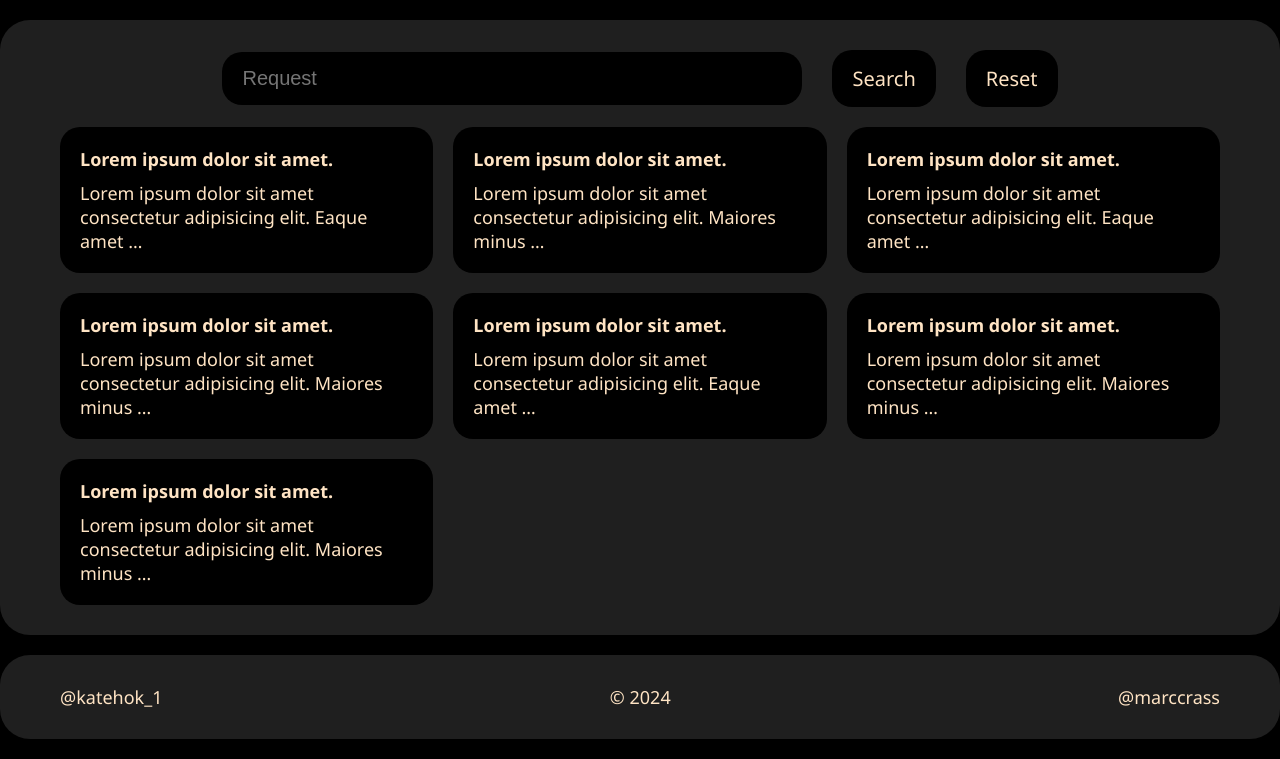
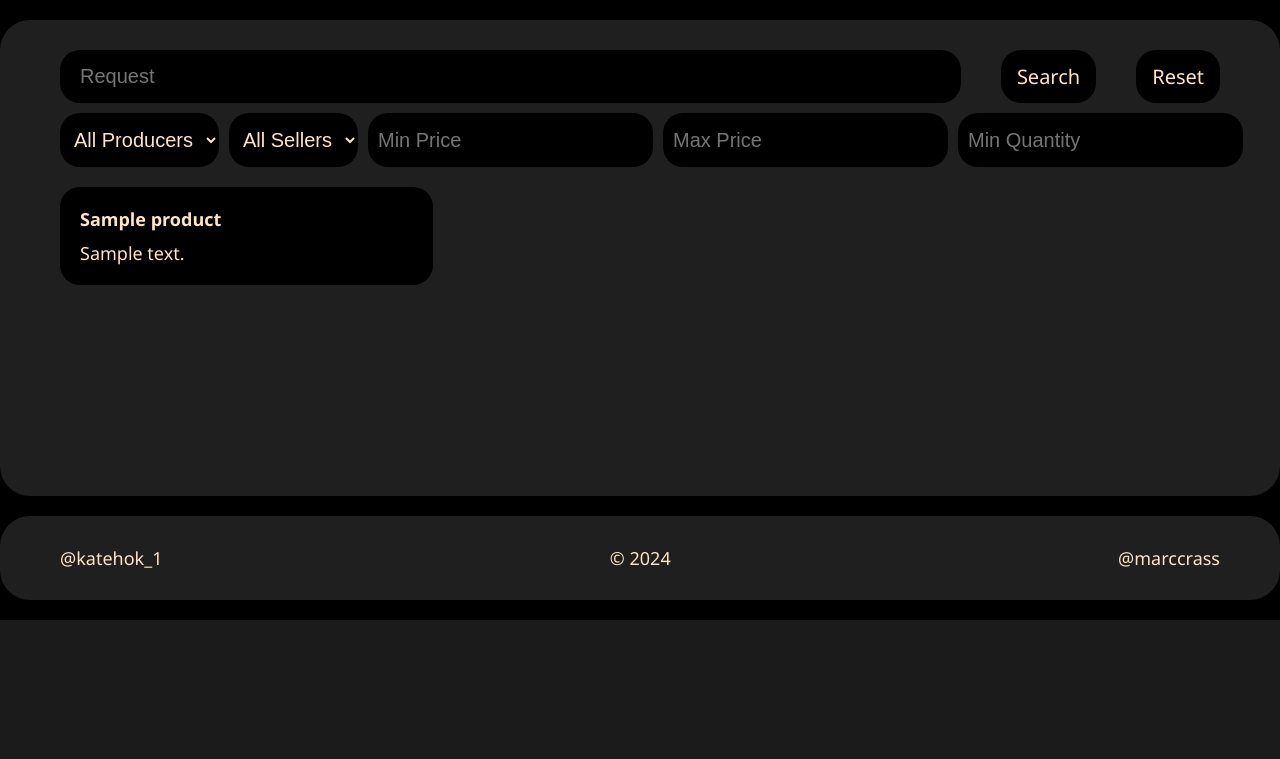
Before and after one commit to Krollbotid/Kroll-Katehok-backend, a Django app: page /catalog/ in a window 1280 px wide. Shown: the part 180-939 px from the top of the page. After the commit the page ends 800 px from the top, so only its background shows below. Run offline with Django 5.2, Linux system fonts and the light colour scheme; tables that the repository leaves empty hold one stand-in row (values such as "Sample post").

Commit message:
Added: searcher, filter

```diff
--- a/project/goods_catalog/catalog/static/css/main.css
+++ b/project/goods_catalog/catalog/static/css/main.css
@@ -102,11 +102,17 @@
     flex-grow: 1;
 }
 
+/* Поисковая форма */
 .search-form {
     display: flex;
-    align-items: center;
-    justify-content: center;
+    flex-direction: column;  /* Элементы формы будут располагаться в две строки */
+    gap: 10px;
     margin-bottom: 20px;
+}
+
+.search-row, .filter-row {
+    display: flex;
+    gap: 10px;  /* Отступы между элементами в строке */
 }
 
 .search-form-item {
@@ -124,7 +130,23 @@
 }
 
 .request {
-    width: 50%;
+    flex: 2;
+    width: 100%;
+}
+
+.filter-form-item {
+    flex: 1;
+    font-size: 20px;
+    background-color: black;
+    color: bisque;
+    padding: 15px 10px;
+    border: none;
+    border-radius: 20px;
+}
+
+button.search-form-item.btn {
+    flex: 0 0 auto;
+    padding: 0.5rem 1rem;
 }
 
 .cards {
--- a/project/goods_catalog/catalog/templates/catalog/catalog.html
+++ b/project/goods_catalog/catalog/templates/catalog/catalog.html
@@ -1,18 +1,62 @@
 {% extends "catalog/base.html" %}
 
 {% block main_content %}
-<form action="" class="search-form">
-    <input type="text" name="request" id="request" class="search-form-item request" placeholder="Request" required>
-    <button type="submit" class="search-form-item btn txt">Search</button>
-    <button type="reset" class="search-form-item btn txt">Reset</button>
+<form class="search-form" action="{% url 'catalog' %}" method="get">
+    <!-- Первая строка: поле поиска и кнопки -->
+    <div class="search-row">
+        <input type="text" name="query" id="request" class="search-form-item request" placeholder="Request" value="{{ request.GET.query }}">
+        <button type="submit" class="search-form-item btn txt">Search</button>
+        <button type="button" onclick="resetFilters()" class="search-form-item btn txt">Reset</button>
+    </div>
+
+    <!-- Вторая строка: фильтры по цене, количеству, производителю и продавцу -->
+    <div class="filter-row">
+        <select name="producer" id="producer" class="filter-form-item">
+            <option value="">All Producers</option>
+            {% for producer in producers %}
+                <option value="{{ producer.id }}" {% if producer.id|stringformat:"s" == request.GET.producer %}selected{% endif %}>
+                    {{ producer.full_name }}
+                </option>
+            {% endfor %}
+        </select>
+
+        <select name="seller" id="seller" class="filter-form-item">
+            <option value="">All Sellers</option>
+            {% for seller in sellers %}
+                <option value="{{ seller.id }}" {% if seller.id|stringformat:"s" == request.GET.seller %}selected{% endif %}>
+                    {{ seller.login }}
+                </option>
+            {% endfor %}
+        </select>
+
+        <input type="number" name="min_price" step="0.01" placeholder="Min Price" class="filter-form-item" value="{{ request.GET.min_price }}">
+        <input type="number" name="max_price" step="0.01" placeholder="Max Price" class="filter-form-item" value="{{ request.GET.max_price }}">
+        <input type="number" name="min_quantity" placeholder="Min Quantity" class="filter-form-item" value="{{ request.GET.min_quantity }}">
+    </div>
 </form>
 
 <container class="cards">
     {% for card in cards %}
-    <a href="/product/{{ card.id }}" class="card">
+    <a href="{% url 'product' card.id %}" class="card">
         <h4 class="card-item txt">{{ card.short_name }}</h4>
         <p class="card-item txt">{{ card.description|truncatewords:10 }}</p>
     </a>
+    {% empty %}
+        <p class="txt">Товары не найдены.</p>
     {% endfor %}
 </container>
+
+<script>
+    function resetFilters() {
+        // Устанавливаем значения по умолчанию для селектов
+        document.getElementById('producer').selectedIndex = 0; // Устанавливаем "All Producers"
+        document.getElementById('seller').selectedIndex = 0;   // Устанавливаем "All Sellers"
+
+        // Сбрасываем текстовые поля
+        document.getElementById('request').value = ''; // Поле поиска
+        document.querySelector('input[name="min_price"]').value = ''; // Минимальная цена
+        document.querySelector('input[name="max_price"]').value = ''; // Максимальная цена
+        document.querySelector('input[name="min_quantity"]').value = ''; // Минимальное количество
+    }
+</script>
 {% endblock %}
--- a/project/goods_catalog/catalog/templates/catalog/product.html
+++ b/project/goods_catalog/catalog/templates/catalog/product.html
@@ -4,8 +4,8 @@
 <container class="product">
     <h1 class='txt'>Full name: {{ product.full_name }}</h1>
     <h3 class='txt'>Short name: {{ product.short_name }}</h3>
-    <h6 class='txt'>Seller: {{ product.seller }}</h6>
-    <h6 class='txt'>Producer: {{ product.producer }}</h6>
+    <h6 class='txt'>Seller: {{ product.seller_id.login }}</h6>
+    <h6 class='txt'>Producer: {{ product.producer_id.full_name }}</h6>
     <p class='txt'>Description: {{ product.description }}</p>
     <p class='txt'>Quantity: {{ product.quantity }}</p>
     <p class='txt'>Price: {{ product.price }}</p>
--- a/project/goods_catalog/catalog/views.py
+++ b/project/goods_catalog/catalog/views.py
@@ -1,4 +1,6 @@
-from django.shortcuts import render
+from django.shortcuts import render, get_object_or_404
+from django.db.models import Q
+from .models import Product, Producer, User  # предполагается, что эти модели уже подключены
 from django.http import HttpResponse
 
 # TMP
@@ -40,31 +42,57 @@ cards = [
     },
 ]
 
-# TMP
-item = {
-    'id': 324,
-    'seller': 'Ilya',
-    'producer': 'Basynya',
-    'full_name': 'Lorem ipsum dolor sit amet. Lorem ipsum dolor sit amet.',
-    'short_name': 'Lorem ipsum dolor sit amet.',
-    'description': 'Lorem ipsum dolor sit amet consectetur adipisicing elit. Eaque amet magni quos expedita nemo sequi voluptas facere nihil ullam tempora voluptatem, corrupti exercitationem qui molestias doloremque ipsam minus dolor quis.',
-    'created_at': '2024-10-26',
-    'quantity': 3,
-    'price': 299.99,
-}
-
 def index(request):
     # return HttpResponse("<h1>Index</h1>")
     return render(request, 'index.html')
 
 def catalog(request):
+    query = request.GET.get('query', '')
+    producer_id = request.GET.get('producer')
+    seller_id = request.GET.get('seller')
+    min_price = request.GET.get('min_price')
+    max_price = request.GET.get('max_price')
+    min_quantity = request.GET.get('min_quantity')
+
+    products = Product.objects.all()
+
+    # Поиск
+    if query:
+        products = products.filter(
+            Q(full_name__icontains=query) |
+            Q(short_name__icontains=query) |
+            Q(description__icontains=query) |
+            Q(producer_id__full_name__icontains=query) |
+            Q(seller_id__login__icontains=query)
+        )
+
+    # Фильтрация
+    if producer_id:
+        products = products.filter(producer_id=producer_id)
+    if seller_id:
+        products = products.filter(seller_id=seller_id)
+    if min_price:
+        products = products.filter(price__gte=min_price)
+    if max_price:
+        products = products.filter(price__lte=max_price)
+    if min_quantity:
+        products = products.filter(quantity__gte=min_quantity)
+
+    # Передаем списки производителей и продавцов в шаблон для фильтрации
+    producers = Producer.objects.all()
+    sellers = User.objects.all()
+
     return render(request, 'catalog/catalog.html', context={
         'page_title': 'Catalog',
-        'cards': cards, # брать из БД
+        'cards': products,
+        'producers': producers,
+        'sellers': sellers,
     })
 
+
 def product(request, id):
+    product = get_object_or_404(Product, id=id)
     return render(request, 'catalog/product.html', context={
         'page_title': 'Product',
-        'product': item, # брать из БД, найдя по id и склеив с именами производителя и продавца (по fk)
+        'product': product,
     })
```
